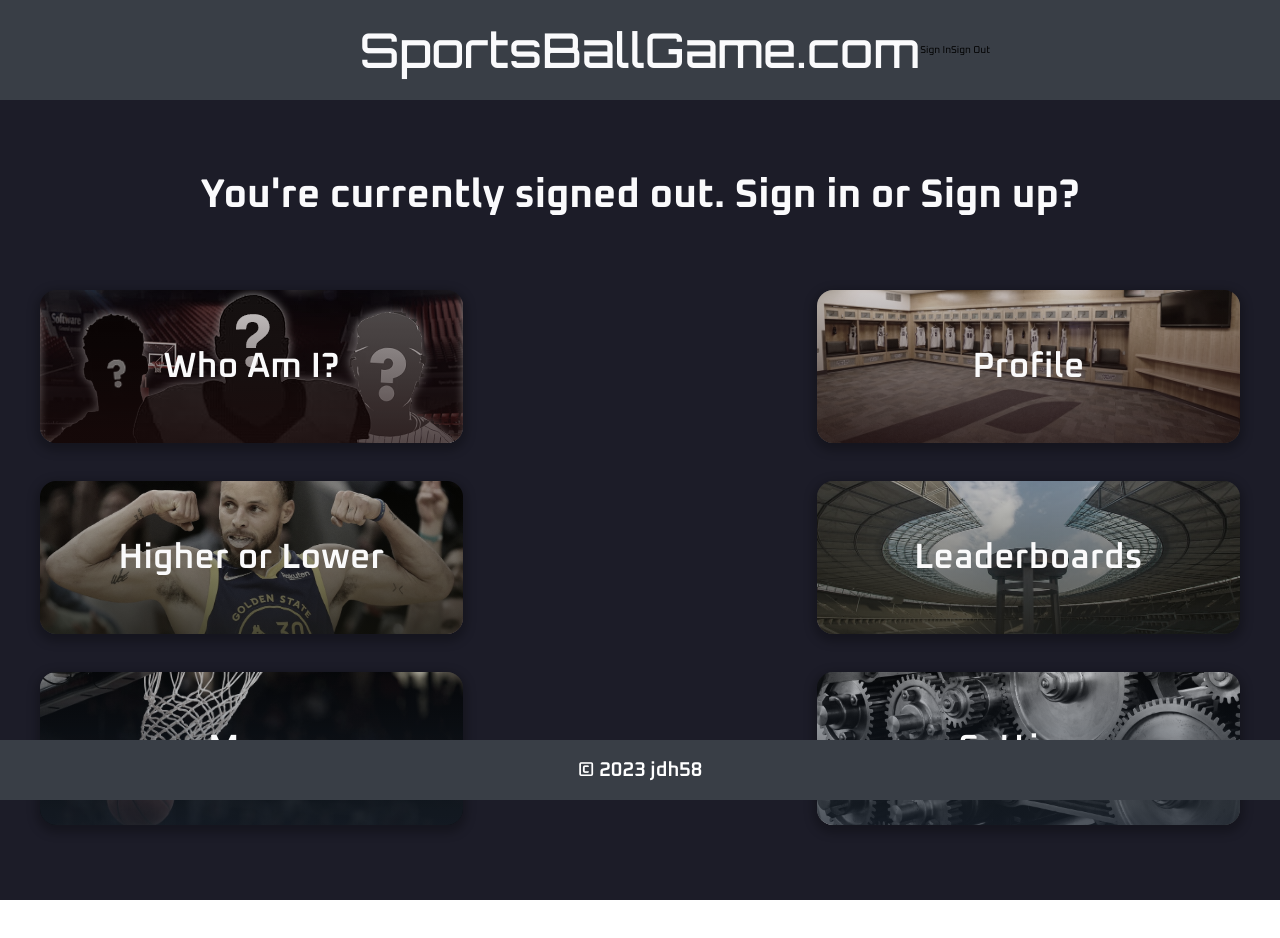
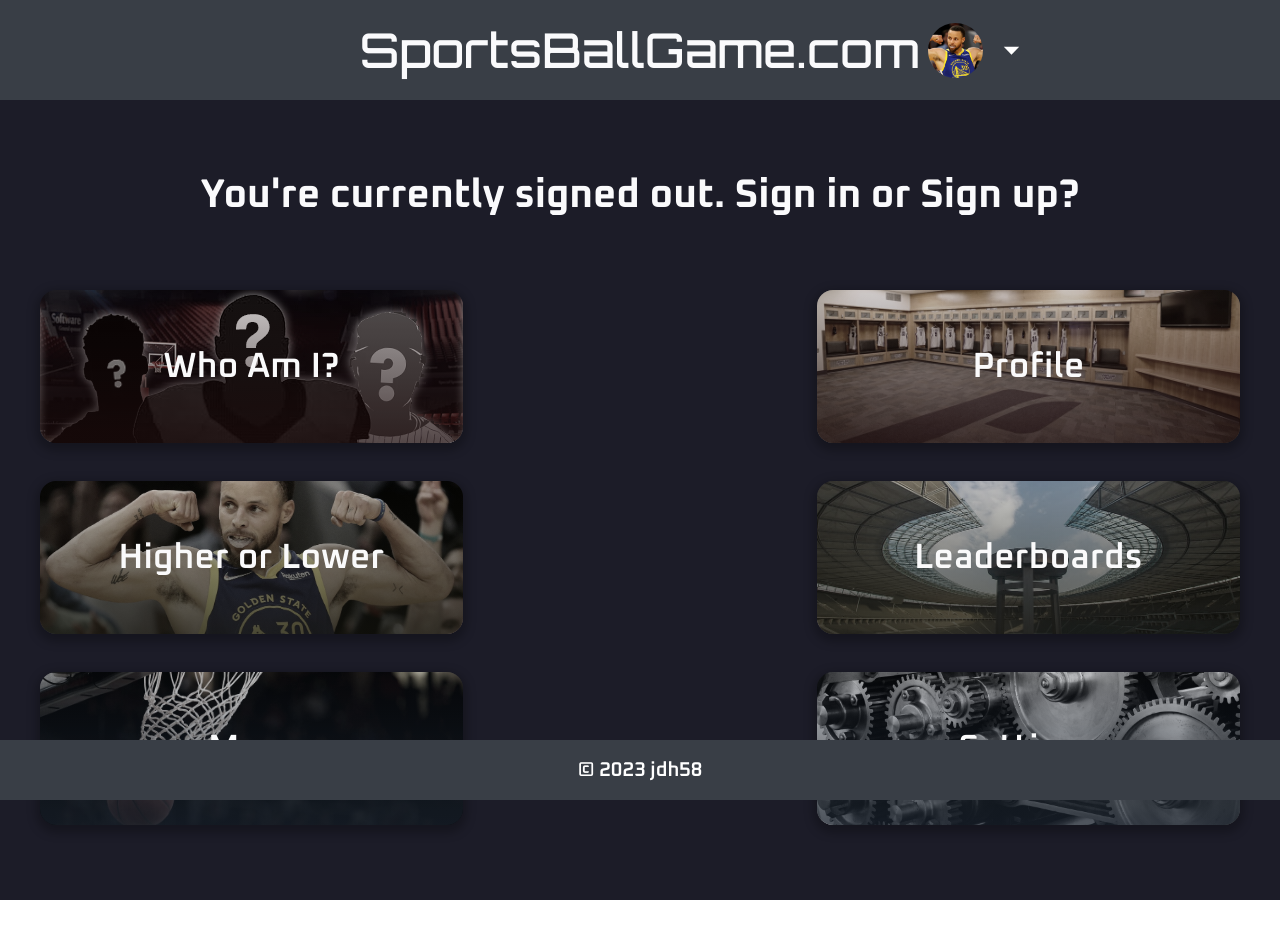
Before and after one commit to jdh58/sportsballgame, a React (Vite) app: page / in a window 1280 px wide. Shown: the top 938 px of the page. Built offline with nearby package versions, Linux system fonts and the light colour scheme.

Commit message:
Style the profile pic and  indicator on the header

```diff
--- a/src/components/Header.tsx
+++ b/src/components/Header.tsx
@@ -1,6 +1,7 @@
 import { useState } from 'react';
 import ProfilePic from './ProfilePic';
 import Dropdown from '../assets/dropdown.svg';
+import Curry from '../assets/curry.jpg';
 import '../styles/Header.css';
 
 export default function Header() {
@@ -26,10 +27,16 @@ export default function Header() {
           </div>
         </div>
       ) : (
-        <div className="signInButtonContainer">
-          <button className="signIn">Sign In</button>
-          <button className="signOut">Sign Out</button>
+        <div className="profileIndicator">
+          <ProfilePic image={Curry} />
+          <div className="dropdownContainer">
+            <img src={Dropdown} alt="" />
+          </div>
         </div>
+        // <div className="signInButtonContainer">
+        //   <button className="signIn">Sign In</button>
+        //   <button className="signOut">Sign Out</button>
+        // </div>
       )}
     </header>
   );
--- a/src/components/ProfilePic.tsx
+++ b/src/components/ProfilePic.tsx
@@ -1,3 +1,5 @@
+import '../styles/ProfilePic.css';
+
 export default function ProfilePic({ image }: { image: string }) {
   return (
     <div className="profilePicContainer">
--- a/src/styles/Header.css
+++ b/src/styles/Header.css
@@ -28,6 +28,7 @@ header.header {
   align-items: center;
   grid-template-columns: repeat(3, 1fr);
   flex-shrink: 0;
+  padding: 0 250px;
 }
 
 header > .logo {
@@ -37,3 +38,25 @@ header > .logo {
   justify-self: center;
   grid-column: 2 / 3;
 }
+
+header.header > .profileIndicator {
+  display: flex;
+  align-items: center;
+  justify-self: flex-end;
+  gap: 10px;
+}
+
+.profileIndicator > .dropdownContainer {
+  filter: invert(100%);
+  width: 37.5px;
+  height: 37.5px;
+}
+
+.profileIndicator > .dropdownContainer:hover {
+  cursor: pointer;
+}
+
+.profileIndicator > .dropdownContainer > img {
+  width: 100%;
+  height: 100%;
+}
--- /dev/null
+++ b/src/styles/ProfilePic.css
@@ -0,0 +1,12 @@
+.profilePicContainer {
+  width: 55px;
+  height: 55px;
+  border-radius: 1000px;
+  overflow: hidden;
+}
+
+.profilePicContainer > img {
+  height: 100%;
+  width: 100%;
+  object-fit: cover;
+}
```
